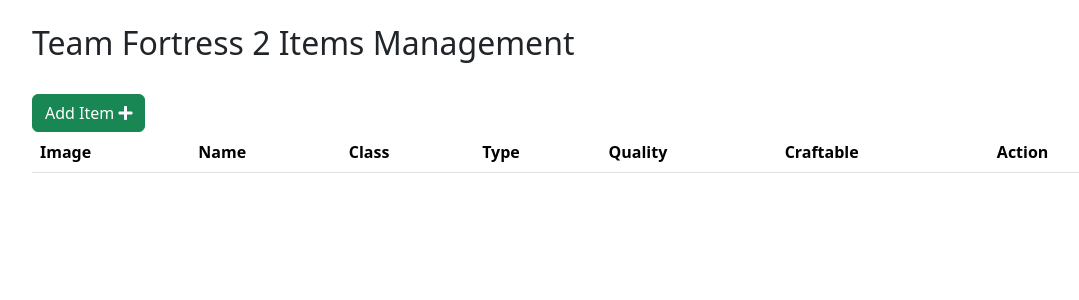
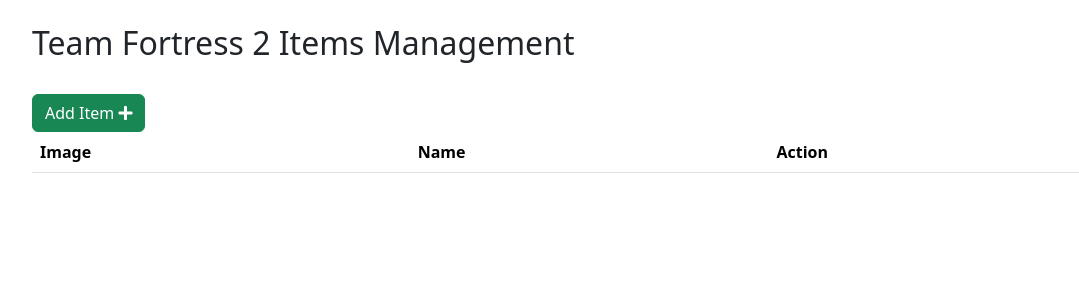
Before and after one commit to Mushroomus/TF2Items, a Flask app: template app/templates/ManageItems.html in a window 1280 px wide. Shown: the part 56-356 px from the top of the page, without its empty margins (50-1129 px from the left). Run offline with Flask 3, Linux system fonts and the light colour scheme; the template is opened without the code that fills it, so the values that code supplies are empty.

Commit message:
less item information fixed delete item endpoint fixed not working item and favourite endpoints

```diff
--- a/app/__init__.py
+++ b/app/__init__.py
@@ -3,6 +3,7 @@ from flask_cors import CORS
 from app.users.routes import users_bp
 from app.items.routes import items_bp
 from app.files.routes import files_bp
+from app.favourites.routes import favourites_bp
 
 app = Flask(__name__)
 app.secret_key = b'_5#y2L"F4Q8z\n\xec]/'
@@ -10,3 +11,5 @@ CORS(app)
 
 app.register_blueprint(users_bp)
 app.register_blueprint(files_bp)
+app.register_blueprint(items_bp)
+app.register_blueprint(favourites_bp)
--- a/app/templates/ManageItems.html
+++ b/app/templates/ManageItems.html
@@ -9,10 +9,6 @@
             <tr>
                 <th>Image</th>
                 <th>Name</th>
-                <th>Class</th>
-                <th>Type</th>
-                <th>Quality</th>
-                <th>Craftable</th>
                 <th>Action</th>
             </tr>
         </thead>
@@ -34,32 +30,6 @@
                 <div class="mb-3">
                     <label for="nameInput" class="form-label">Name</label>
                     <input type="text" class="form-control" id="nameInput" required>
-                </div>
-                <div class="mb-3">
-                    <label for="classSelect" class="form-label">Class</label>
-                    <select class="form-select" id="classSelect" required>
-                        <option value="Scout">Scout</option>
-                    </select>
-                </div>
-                <div class="mb-3">
-                    <label for="typeSelect" class="form-label">Type</label>
-                    <select class="form-select" id="typeSelect" required>
-                        <option value="Cosmetic">Cosmetic</option>
-                    </select>
-                </div>
-                <div class="mb-3">
-                    <label for="craftableSelect" class="form-label">Craftable</label>
-                    <select class="form-select" id="craftableSelect" required>
-                        <option value="Yes">Yes</option>
-                        <option value="No">No</option>
-                    </select>
-                </div>
-                <div class="mb-3">
-                    <label for="qualitySelect" class="form-label">Quality</label>
-                    <select class="form-select" id="qualitySelect" required>
-                        <option value="Unique">Unique</option>
-                        <option value="Genuine">Genuine</option>
-                    </select>
                 </div>
                 <div class="mb-3">
                     <label for="imageInput" class="form-label">Image URL</label>
@@ -87,32 +57,6 @@
                     <input type="text" class="form-control" id="editNameInput" required>
                 </div>
                 <div class="mb-3">
-                    <label for="editClassSelect" class="form-label">Class</label>
-                    <select class="form-select" id="editClassSelect" required>
-                        <option value="Scout">Scout</option>
-                    </select>
-                </div>
-                <div class="mb-3">
-                    <label for="editTypeSelect" class="form-label">Type</label>
-                    <select class="form-select" id="editTypeSelect" required>
-                        <option value="Cosmetic">Cosmetic</option>
-                    </select>
-                </div>
-                <div class="mb-3">
-                    <label for="editCraftableSelect" class="form-label">Craftable</label>
-                    <select class="form-select" id="editCraftableSelect" required>
-                        <option value="Yes">Yes</option>
-                        <option value="No">No</option>
-                    </select>
-                </div>
-                <div class="mb-3">
-                    <label for="editQualitySelect" class="form-label">Quality</label>
-                    <select class="form-select" id="editQualitySelect" required>
-                        <option value="Unique">Unique</option>
-                        <option value="Genuine">Genuine</option>
-                    </select>
-                </div>
-                <div class="mb-3">
                     <label for="editImageInput" class="form-label">Image URL</label>
                     <input type="url" class="form-control" id="editImageInput" required>
                 </div>
@@ -123,10 +67,6 @@
     </div>
 </div>
 </div>
-
-<script src="https://code.jquery.com/jquery-3.6.0.min.js"></script>
-<script src="https://cdn.jsdelivr.net/npm/@popperjs/core@2.11.6/dist/umd/popper.min.js"></script>
-<script src="https://cdn.jsdelivr.net/npm/bootstrap@5.3.0-alpha1/dist/js/bootstrap.min.js"></script>
 
 <script>
     function fetchData() {
@@ -144,10 +84,6 @@
                             <td hidden>${item._id}</td>
                             <td><img width = '50px' height = '50px' src="${item.image}"></td>
                             <td>${item.name}</td>
-                            <td>${item.class}</td>
-                            <td>${item.type}</td>
-                            <td>${item.quality}</td>
-                            <td>${item.craftable}</td>
                             <td>
                                 <button class="btn btn-primary btn-sm" onclick="editRow(this)"><i class="fas fa-edit"></i></button>
                                 <button class="btn btn-danger btn-sm" onclick="deleteRow('${item._id}')"> <i class="fas fa-trash"></i></button>
@@ -161,22 +97,14 @@
 
     function addItem() {
         const name = document.getElementById('nameInput').value;
-        const classValue = document.getElementById('classSelect').value;
-        const type = document.getElementById('typeSelect').value;
-        const craftable = document.getElementById('craftableSelect').value;
-        const quality = document.getElementById('qualitySelect').value;
         const imageUrl = document.getElementById('imageInput').value;
 
         const newData = {
             name: name,
-            class: classValue,
-            type: type,
-            craftable: craftable,
-            quality: quality,
             image: imageUrl
         };
 
-        fetch('http://localhost:5000/item', {
+        fetch('http://127.0.0.1:5000/item', {
             method: 'POST',
             headers: {
                 'Content-Type': 'application/json'
@@ -197,18 +125,10 @@
         const row = button.closest('tr');
 
         const itemId = row.cells[0].innerText;
+        const imageUrl = row.cells[1].querySelector('img').getAttribute('src');
         const name = row.cells[2].innerText;
-        const classValue = row.cells[3].innerText;
-        const type = row.cells[4].innerText;
-        const quality = row.cells[5].innerText;
-        const craftable = row.cells[6].innerText;
-        const imageUrl = row.cells[1].querySelector('img').getAttribute('src');
 
         document.getElementById('editNameInput').value = name;
-        document.getElementById('editClassSelect').value = classValue;
-        document.getElementById('editTypeSelect').value = type;
-        document.getElementById('editCraftableSelect').value = craftable;
-        document.getElementById('editQualitySelect').value = quality;
         document.getElementById('editImageInput').value = imageUrl;
         document.getElementById('editItemId').value = itemId;
 
@@ -219,18 +139,10 @@
     {
         const itemId = document.getElementById('editItemId').value;
         const name = document.getElementById('editNameInput').value;
-        const classValue = document.getElementById('editClassSelect').value;
-        const type = document.getElementById('editTypeSelect').value;
-        const craftable = document.getElementById('editCraftableSelect').value;
-        const quality = document.getElementById('editQualitySelect').value;
         const imageUrl = document.getElementById('editImageInput').value;
 
         const updatedItem = {
             name: name,
-            class: classValue,
-            type: type,
-            craftable: craftable,
-            quality: quality,
             image: imageUrl
         };
 
@@ -251,9 +163,12 @@
         });
     }
 
-    function deleteRow(id) {
-        fetch(`http://127.0.0.1:5000/item/${id}`, {
-            method: 'DELETE'
+    function deleteRow(item_id) {
+        fetch(`http://127.0.0.1:5000/item/${item_id}`, {
+            method: 'DELETE',
+             headers: {
+                'Content-Type': 'application/json'
+            }
         })
         .then(response => response.json())
         .then(data => fetchData());
```
Also changed, not shown: app/favourites/routes.py (+2 -13 lines), app/items/routes.py (+15 -9 lines), app/templates/BrowseItems.html (+0 -9 lines), app/templates/FavouriteItems.html (+0 -12 lines).
